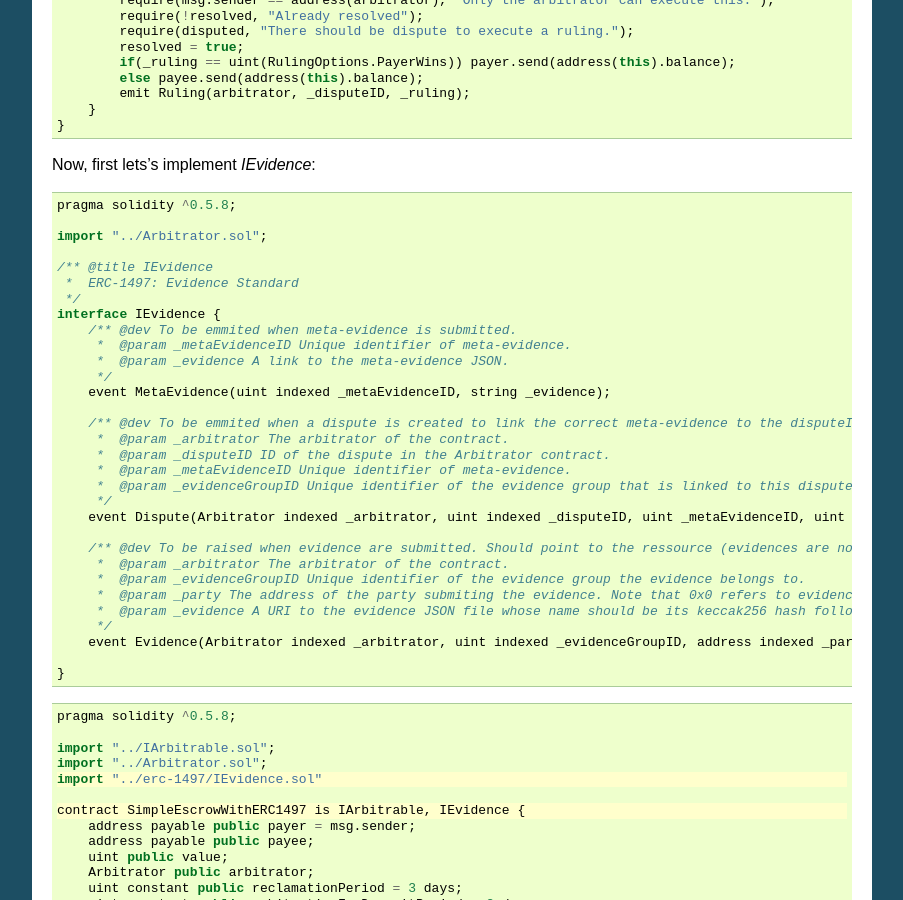
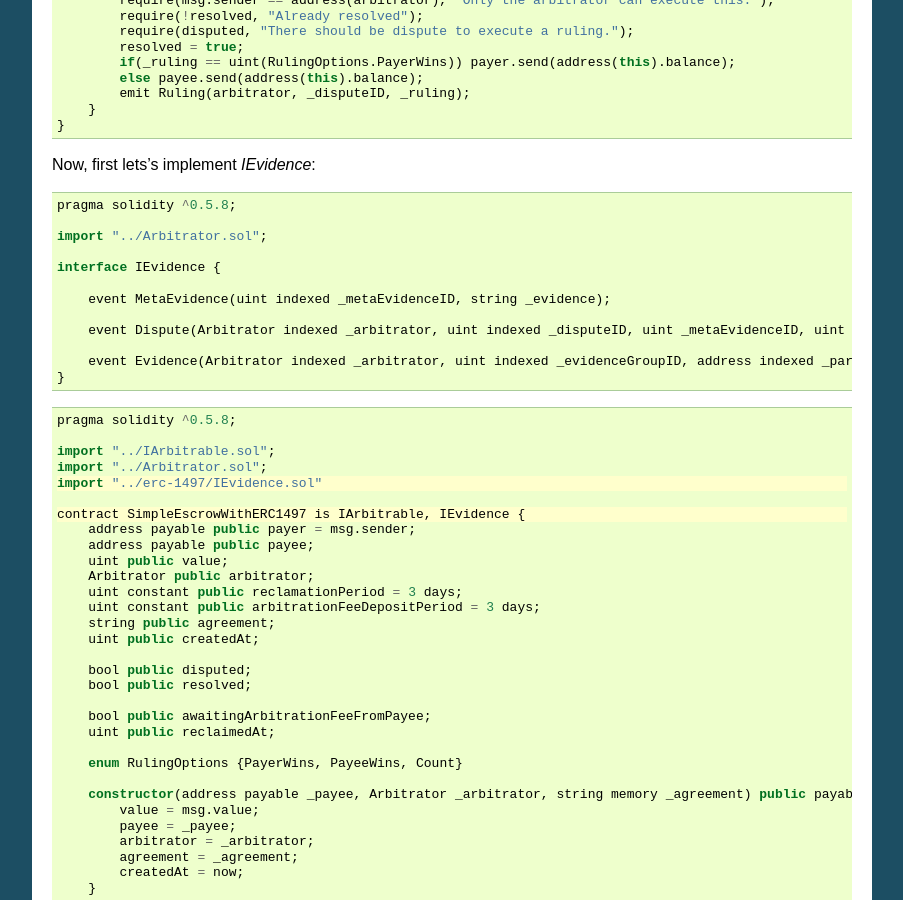
Before and after one commit to kleros/erc-792, a Sphinx documentation site: the page built from docs/erc-1497.rst, in a window 1280 px wide and 900 px high, scrolled down 1733 px. Shown: the whole window, without its empty margins (198-1101 px from the left). Built offline with Sphinx 7.4.7, drawn with Linux system fonts in a browser that asks for light colours.

Commit message:
refactor(erc-1497): delete source-code comments from IEvidence

```diff
--- a/docs/erc-1497.rst
+++ b/docs/erc-1497.rst
@@ -109,32 +109,13 @@ Now, first lets's implement `IEvidence`:
 
   import "../Arbitrator.sol";
 
-  /** @title IEvidence
-   *  ERC-1497: Evidence Standard
-   */
   interface IEvidence {
-      /** @dev To be emmited when meta-evidence is submitted.
-       *  @param _metaEvidenceID Unique identifier of meta-evidence.
-       *  @param _evidence A link to the meta-evidence JSON.
-       */
+
       event MetaEvidence(uint indexed _metaEvidenceID, string _evidence);
 
-      /** @dev To be emmited when a dispute is created to link the correct meta-evidence to the disputeID
-       *  @param _arbitrator The arbitrator of the contract.
-       *  @param _disputeID ID of the dispute in the Arbitrator contract.
-       *  @param _metaEvidenceID Unique identifier of meta-evidence.
-       *  @param _evidenceGroupID Unique identifier of the evidence group that is linked to this dispute.
-       */
       event Dispute(Arbitrator indexed _arbitrator, uint indexed _disputeID, uint _metaEvidenceID, uint _evidenceGroupID);
 
-      /** @dev To be raised when evidence are submitted. Should point to the ressource (evidences are not to be stored on chain due to gas considerations).
-       *  @param _arbitrator The arbitrator of the contract.
-       *  @param _evidenceGroupID Unique identifier of the evidence group the evidence belongs to.
-       *  @param _party The address of the party submiting the evidence. Note that 0x0 refers to evidence not submitted by any party.
-       *  @param _evidence A URI to the evidence JSON file whose name should be its keccak256 hash followed by .json.
-       */
       event Evidence(Arbitrator indexed _arbitrator, uint indexed _evidenceGroupID, address indexed _party, string _evidence);
-
   }
 
 .. code-block:: javascript
```
